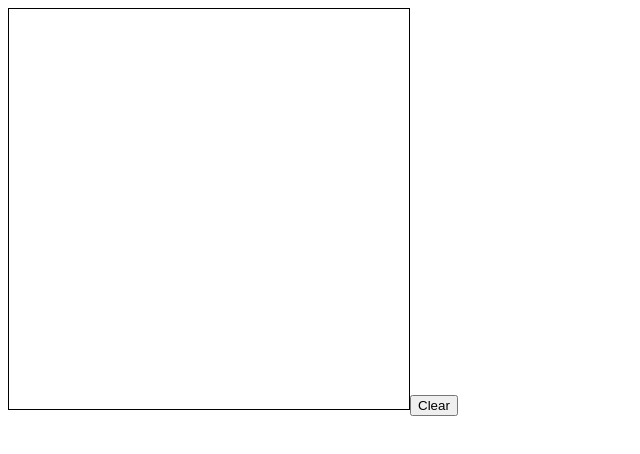
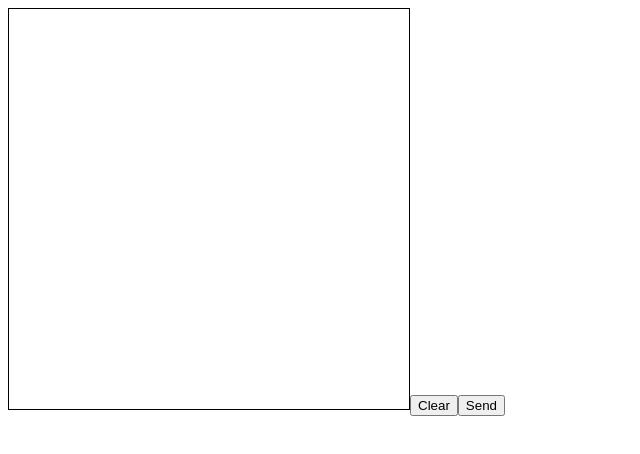
Before and after one commit to juhamyllari/digit-recognizer, a React (Create React App) app in the folder frontend/: page / in a window 1280 px wide. Shown: the top 454 px of the page, without its empty margins (0-640 px from the left). Built offline with nearby package versions, Linux system fonts and the light colour scheme.

Commit message:
set stage for communication with backend

```diff
--- a/frontend/package.json
+++ b/frontend/package.json
@@ -3,6 +3,7 @@
   "version": "0.1.0",
   "private": true,
   "dependencies": {
+    "axios": "^0.18.0",
     "paper": "^0.12.0",
     "react": "^16.8.4",
     "react-canvas-draw": "^1.0.0",
--- a/frontend/src/App.js
+++ b/frontend/src/App.js
@@ -35,6 +35,15 @@ const App = () => {
     const ctx = ref.current.getContext('2d')
     ctx.clearRect(0, 0, width, height)
   }
+  const handleSend = () => {
+    const ctx = ref.current.getContext('2d')
+    const data = ctx.getImageData(0, 0, 10, 10)
+    const values = data.data.filter((el, ind) => ind % 4 === 3)
+    console.log('you clicked send');
+    console.log(`image data matrix has width ${data.width}`)
+    console.log(`image data matrix has height ${data.height}`)
+    console.log(values)
+  }
   return (
     <div>
       <canvas
@@ -46,6 +55,7 @@ const App = () => {
         onMouseUp={handleMouseUp}
         onMouseMove={handleMouseMove} />
       <button onClick={handleClear} >Clear</button>
+      <button onClick={handleSend} >Send</button>
     </div>
   )
 }
```
Also changed, not shown: frontend/src/services/images.js (added, +10 -0 lines), 2 other files (tests, documents, lock files or other folders).
